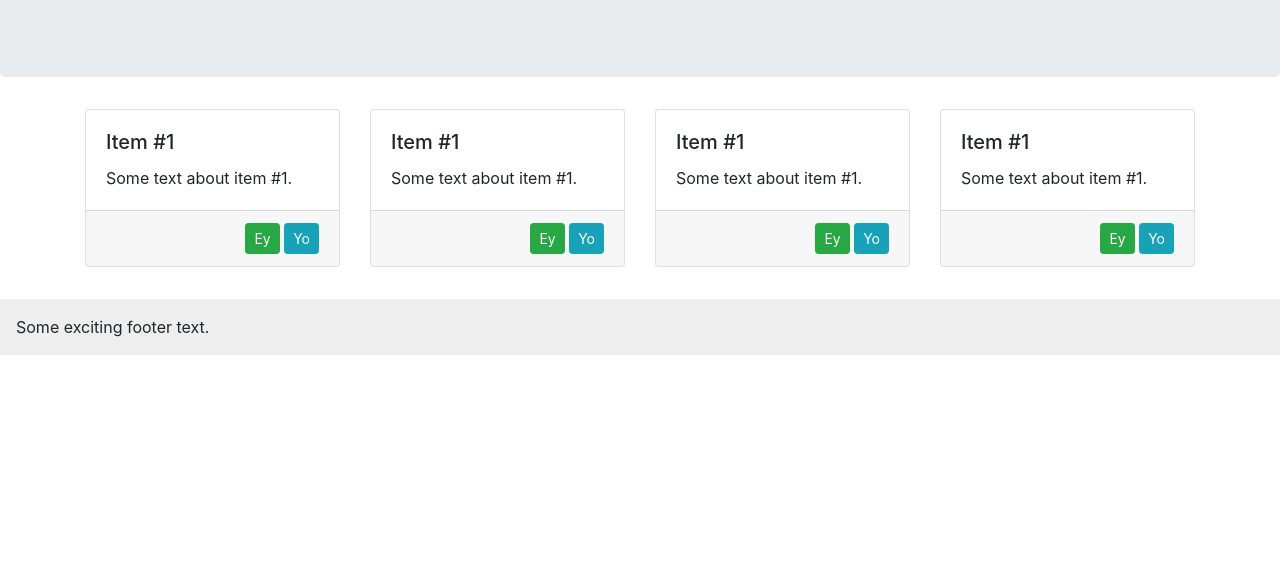
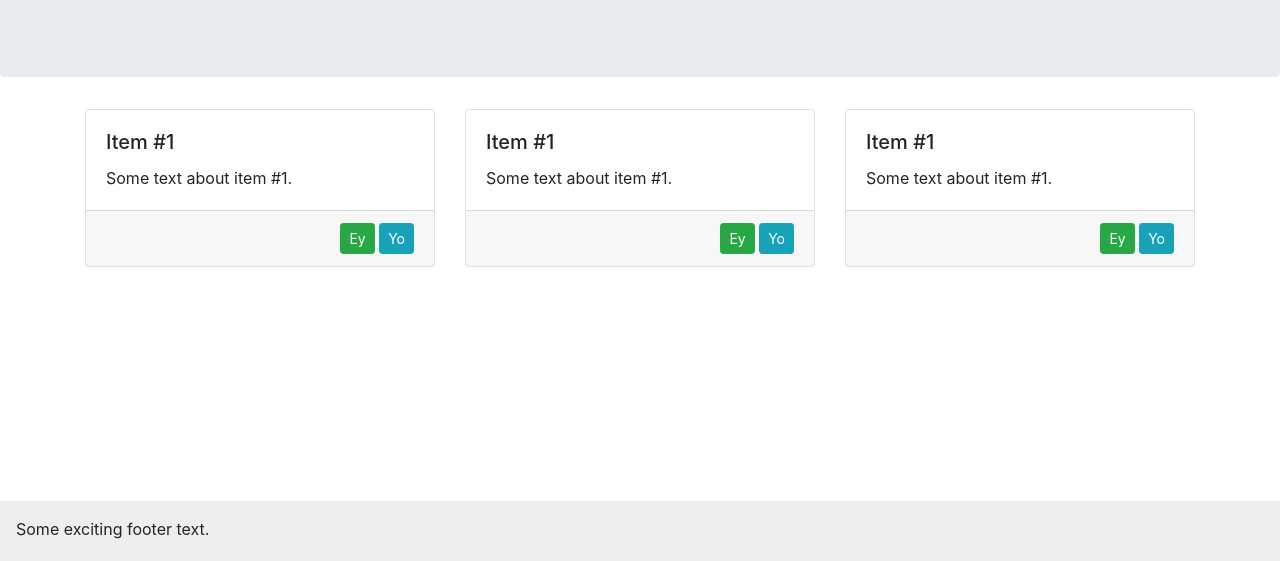
Before and after one commit to mohawk-responsive-ui-frameworks/sass-basics, a website: page public/index.html in a window 1280 px wide. Shown: the part 239-800 px from the top of the page. Drawn offline with nearby package versions, Linux system fonts and the light colour scheme; files that its build step writes are made by us from their sources.

Commit message:
sticky footer and wider gallary items

```diff
--- a/public/index.html
+++ b/public/index.html
@@ -4,6 +4,7 @@
 		<meta charset="utf-8" />
 		<meta name="viewport" content="width=device-width, initial-scale=1, shrink-to-fit=no" />
 		<title>Sass Activity</title>
+
 		<link rel="stylesheet" href="/lib/bootstrap.min.css" />
 		<link rel="stylesheet" href="/styles.css" />
 	</head>
@@ -14,8 +15,8 @@
 			<h1 class="navbar-brand">Sass Activity</h1>
 		</header>
 
+
 		<main>
-
 
 			<!-- Hero Banner -->
 			<section class="hero-banner jumbotron">
@@ -32,7 +33,7 @@
 			<!-- Gallery -->
 			<section class="gallery container">
 				<div class="row">
-					<div class="col-12 col-sm-6 col-md-4 col-lg-3">
+					<div class="col-12 col-sm-6 col-md-4">
 						<div class="card">
 							<div class="card-body">
 								<h1 class="card-title">Item #1</h1>
@@ -47,7 +48,7 @@
 						</div>
 					</div>
 
-					<div class="col-12 col-sm-6 col-md-4 col-lg-3">
+					<div class="col-12 col-sm-6 col-md-4">
 						<div class="card">
 							<div class="card-body">
 								<h1 class="card-title">Item #1</h1>
@@ -62,22 +63,7 @@
 						</div>
 					</div>
 
-					<div class="col-12 col-sm-6 col-md-4 col-lg-3">
-							<div class="card">
-								<div class="card-body">
-									<h1 class="card-title">Item #1</h1>
-									<p class="card-text">
-										Some text about item #1.
-									</p>
-								</div>
-								<div class="card-footer">
-									<a class="btn btn-sm btn-success" href="#">Ey</a>
-									<a class="btn btn-sm btn-info" href="#">Yo</a>
-								</div>
-							</div>
-						</div>
-
-					<div class="col-12 col-sm-6 col-md-4 col-lg-3">
+					<div class="col-12 col-sm-6 col-md-4">
 						<div class="card">
 							<div class="card-body">
 								<h1 class="card-title">Item #1</h1>
--- a/sass/styles.scss
+++ b/sass/styles.scss
@@ -1,3 +1,13 @@
+html {
+	position: relative;
+	min-height: 100%;
+}
+
+body {
+	margin-bottom: 60px;
+}
+
+
 .main-header {
 	background-color: #036;
 }
@@ -29,6 +39,10 @@
 
 
 .main-footer {
+	position: absolute;
+	bottom: 0;
+	width: 100%;
+	height: 60px;
 	margin-top: 1rem;
 	padding: 1rem;
 	background-color: #eee;
```
Lines whose indentation alone changed are shown as unchanged.
